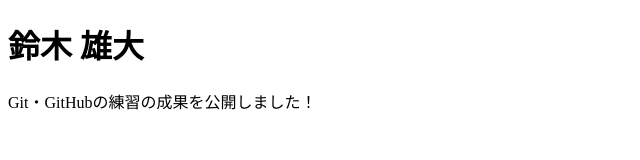
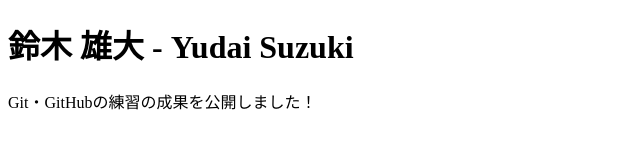
Before and after one commit to pr-YudaiSuzuki/git-practice1, a plain HTML site: page index.html in a window 1280 px wide. Shown: the whole page, without its empty margins (0-640 px from the left). Drawn offline with Linux system fonts and the light colour scheme.

Commit message:
update name format

```diff
--- a/index.html
+++ b/index.html
@@ -6,7 +6,7 @@
   <title>PR | Git Practice 1</title>
 </head>
 <body>
-  <h1>鈴木 雄大</h1>
+  <h1>鈴木 雄大 - Yudai Suzuki</h1>
   <p>Git・GitHubの練習の成果を公開しました！</p>
 </body>
 </html>
```
